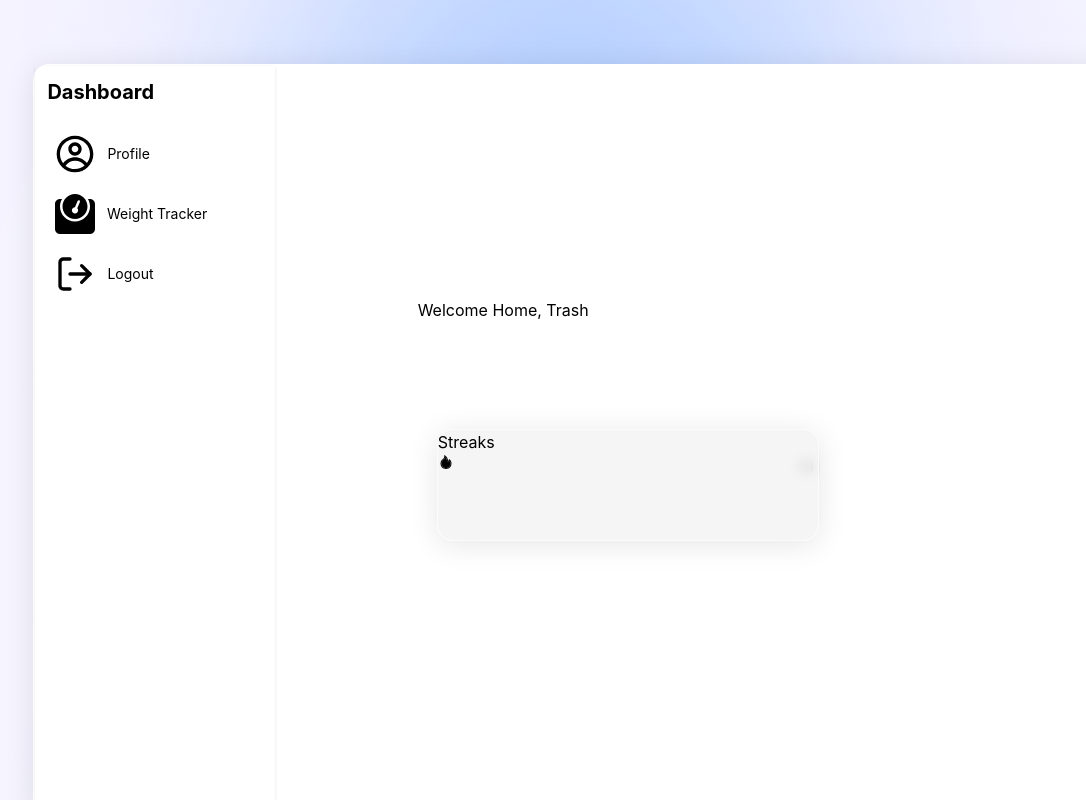
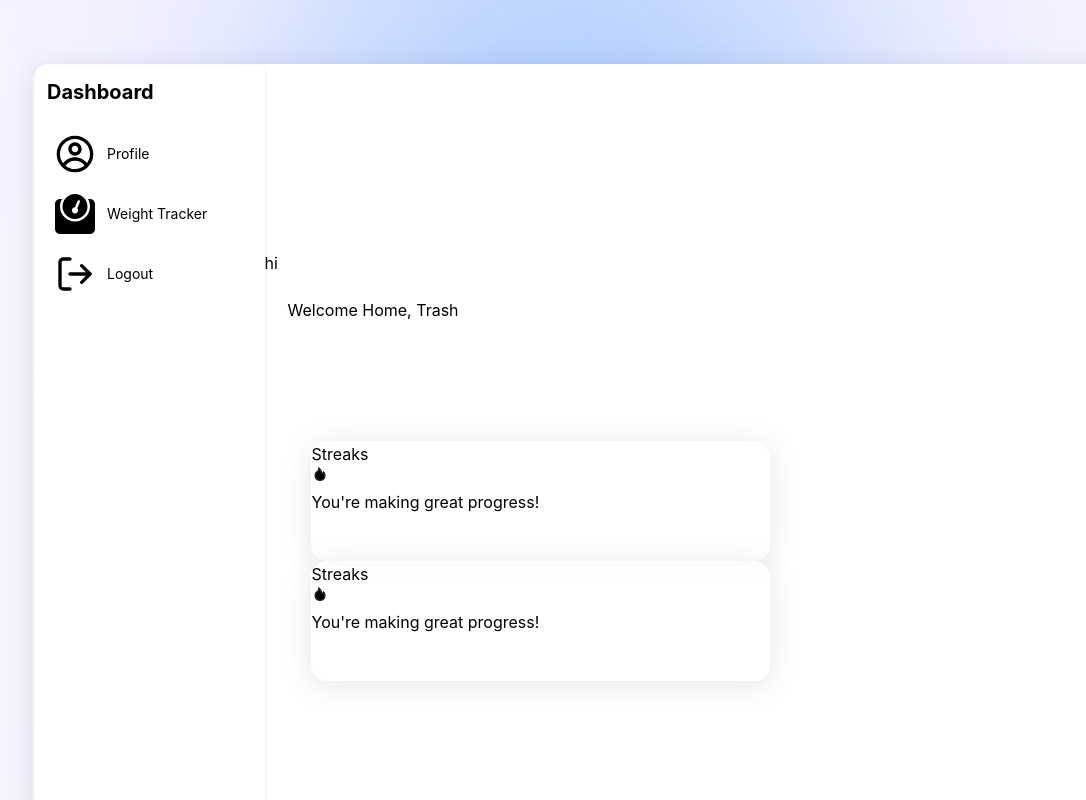
Before and after one commit to zeteoh/WeightTracker, a React (Create React App) app in the folder my-app/: page / in a window 1280 px wide. Shown: the top 800 px of the page, without its empty margins (31-1117 px from the left). Built offline with nearby package versions, Linux system fonts and the light colour scheme.

Commit message:
changed columns

```diff
--- a/my-app/src/assets/styles.css
+++ b/my-app/src/assets/styles.css
@@ -15,6 +15,12 @@
     margin: 5%;
 }
 
+.card-mid{
+    height: 100%;
+    width: 100%;
+    margin: 5%;
+}
+
 .glass-bg-home{
     background: rgb(255, 255, 255);
     border-radius: 16px;
@@ -25,7 +31,7 @@
 }
 
 .glass-bg{
-    background: rgba(243, 241, 243, 0.72);
+    background: rgba(255, 255, 255, 0.72);
     border-radius: 16px;
     box-shadow: 0 4px 30px rgba(0, 0, 0, 0.1);
     backdrop-filter: blur(6.3px);
--- a/my-app/src/components/Progress.js
+++ b/my-app/src/components/Progress.js
@@ -9,6 +9,9 @@ function Progress(){
                 <div>
                     <AiTwotoneFire style={{fontsize:'100px'}}></AiTwotoneFire>
                 </div>
+                <div>
+                    <h3>You're making great progress!</h3>
+                </div>
             </div>
 
         </div>
--- a/my-app/src/views/Homepage.js
+++ b/my-app/src/views/Homepage.js
@@ -9,10 +9,12 @@ export default function Homepage(){
             <img className='fixed top-0' src={require('../assets/Ellipse 11.png')} alt=""></img>
             <img className='fixed bottom-0' src={require('../assets/Ellipse 13.png')} alt=""></img>
             <img className='fixed left-0' src={require('../assets/Rectangle 29.png')} alt=""></img>
-            <div className='grid grid-cols-3 card-home glass-bg-home'>
-                <div>
+            <div className='grid grid-cols-5 grid-rows-3 card-home glass-bg-home'>
+                <div className='col-start-1 col-span-1'>
                     <SideBar></SideBar>
                 </div>
+                <div className='col-start-2 col-span-2'>
+                    <h1>hi</h1>
                     <div className='grid grid-rows-3 card-mid'>
                         <div>
                             Welcome Home,
@@ -24,10 +26,13 @@ export default function Homepage(){
                             </Progress>
                         </div>
                         <div>
+                            <Progress>
 
+                            </Progress>
                         </div>
                     </div>
-                <div>
+                </div>
+                <div className='col-start-3 col-span-2'>
                     <h1>hi</h1>
                 </div>
             </div>
```
Lines whose indentation alone changed are shown as unchanged.
